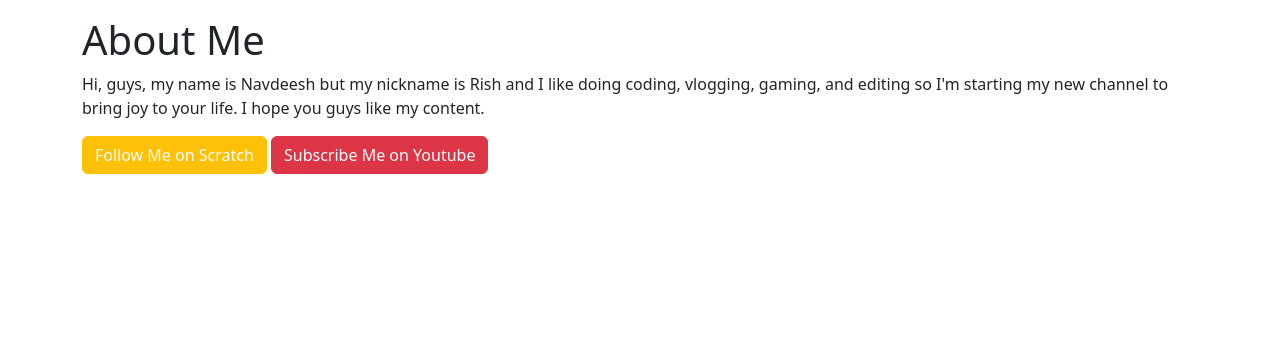
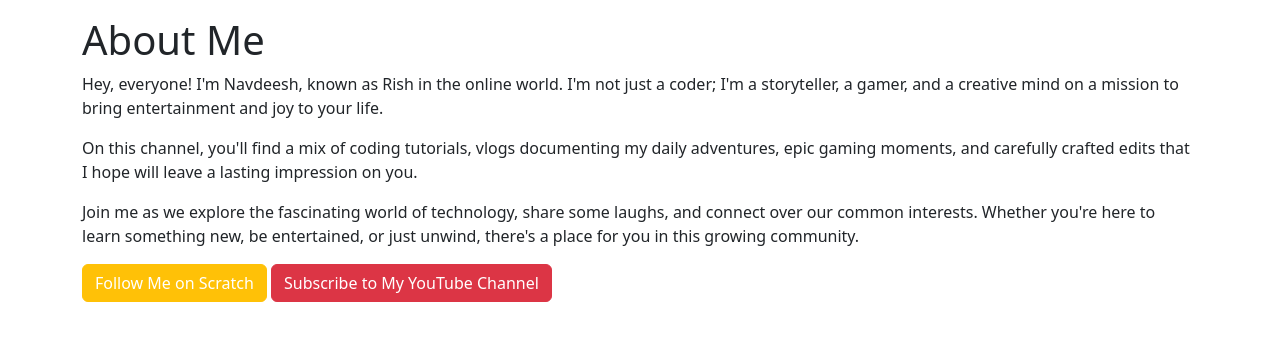
Before and after one commit to VidYtai/duffer-dude, a Django app: page /about/ in a window 1280 px wide. Shown: the part 56-397 px from the top of the page. Run offline with Django 3.2, Linux system fonts and the light colour scheme; some libraries are stand-ins or nearby versions.

Commit message:
Update about.html

```diff
--- a/templates/home/about.html
+++ b/templates/home/about.html
@@ -5,15 +5,17 @@
 {% block aboutactive %}active{% endblock %}
 
 {% block body %}
-<link href="https://cdn.jsdelivr.net/npm/bootstrap@5.3.2/dist/css/bootstrap.min.css" rel="stylesheet"
-  integrity="sha384-T3c6CoIi6uLrA9TneNEoa7RxnatzjcDSCmG1MXxSR1GAsXEV/Dwwykc2MPK8M2HN" crossorigin="anonymous">
 <div class="container">
   <h1 class="mt-3">About Me</h1>
-  <p>Hi, guys, my name is Navdeesh but my nickname is Rish and I like doing coding, vlogging, gaming, and editing so I'm
-    starting my new channel to bring joy to your life. I hope you guys like my content.</p>
+  <p>Hey, everyone! I'm Navdeesh, known as Rish in the online world. I'm not just a coder; I'm a storyteller, a gamer, and a creative mind on a mission to bring entertainment and joy to your life.</p>
+
+  <p>On this channel, you'll find a mix of coding tutorials, vlogs documenting my daily adventures, epic gaming moments, and carefully crafted edits that I hope will leave a lasting impression on you.</p>
+
+  <p>Join me as we explore the fascinating world of technology, share some laughs, and connect over our common interests. Whether you're here to learn something new, be entertained, or just unwind, there's a place for you in this growing community.</p>
+
   <p class="btn btn-warning"><a target="_blank" href="https://scratch.mit.edu/users/Duffer_Dude"
       style="color: white; text-decoration: none;">Follow Me on Scratch</a></p>
   <p class="btn btn-danger"><a target="_blank" href="https://www.youtube.com/@official_dufferdude/?sub_confirmation=1"
-      style="color: white; text-decoration: none;">Subscribe Me on Youtube</a></p>
+      style="color: white; text-decoration: none;">Subscribe to My YouTube Channel</a></p>
 </div>
 {% endblock %}
```
